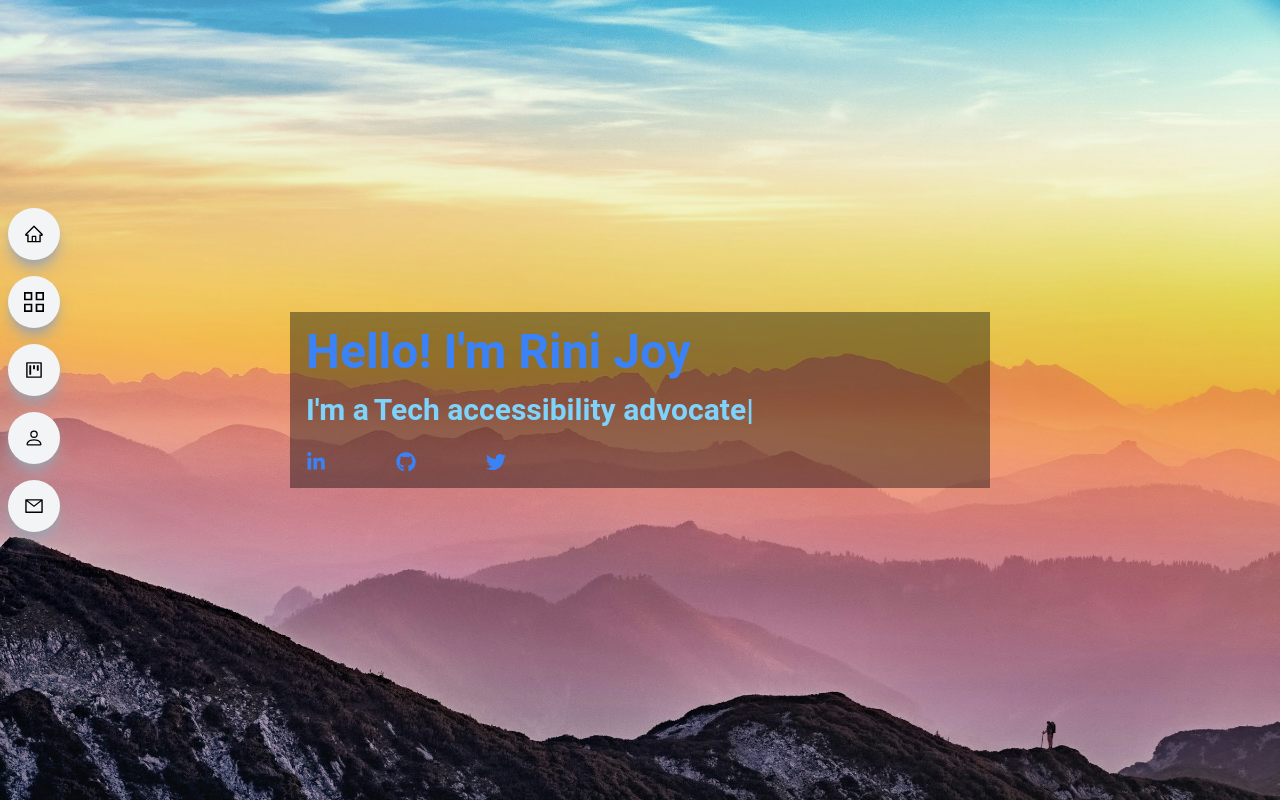
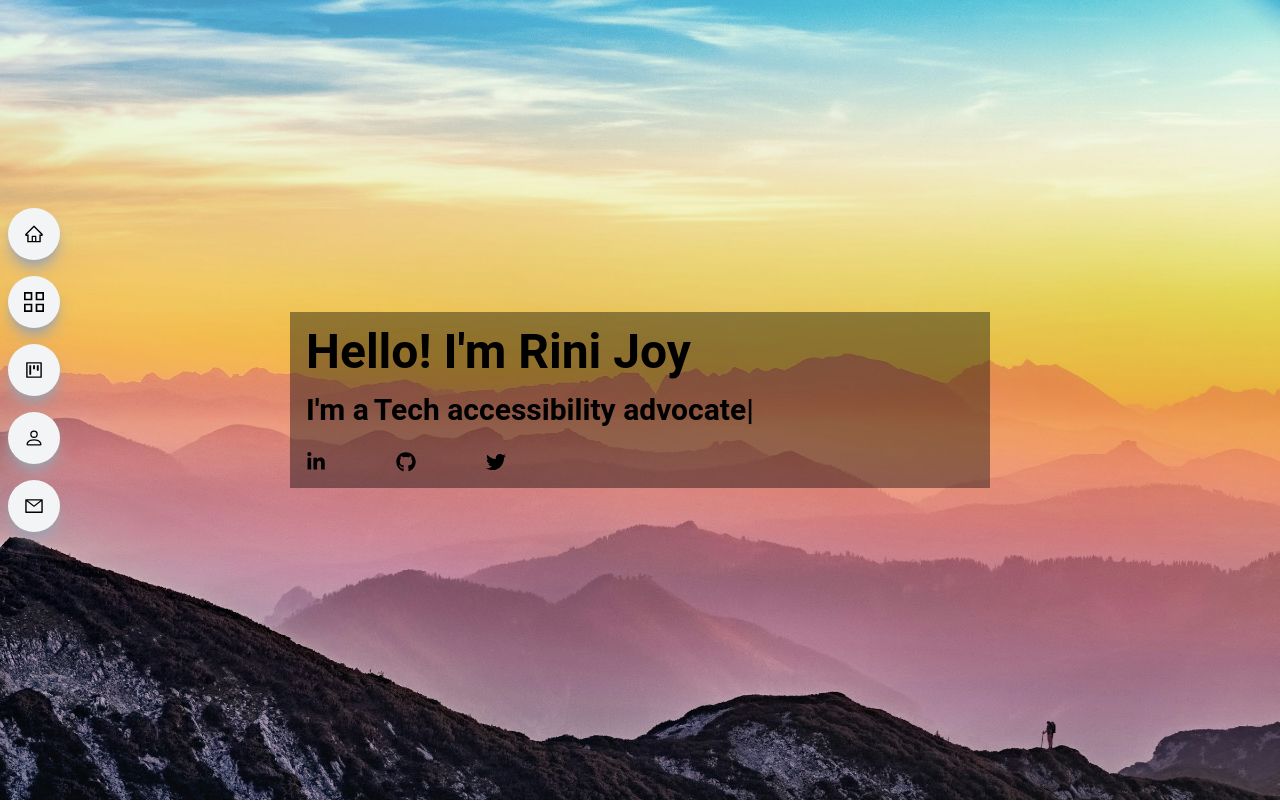
Before and after one commit to RiniJ7/rini-portfolio-v3, a React (Create React App) app: page / in a window 1280 px wide. Shown: the top 802 px of the page. Built offline with nearby package versions, Linux system fonts and the light colour scheme.

Commit message:
text color modified

```diff
--- a/src/components/Main.jsx
+++ b/src/components/Main.jsx
@@ -14,11 +14,11 @@ const Main = () => {
       <div className='w-full h-screen absolute top-0 left-0'>
         <div className='max-w-[700px] m-auto h-full w-full flex flex-col justify-center lg:items-start items-center'>
           <div className='w-full p-4  bg-black/40'>
-            <h1 className='sm:text-5xl text-4xl font-bold text-blue-500'>
+            <h1 className='sm:text-5xl text-4xl font-bold text-white-500'>
               Hello! I'm Rini Joy
             </h1>
 
-            <h2 className='flex sm:text-3xl text-2xl pt-4 text-sky-300'>
+            <h2 className='flex sm:text-3xl text-2xl pt-4 text-white-300'>
               I'm a
               <TypeAnimation
                 sequence={[
@@ -39,7 +39,7 @@ const Main = () => {
               />
             </h2>
 
-            <div className='flex justify-between pt-6 max-w-[200px] w-full text-blue-500'>
+            <div className='flex justify-between pt-6 max-w-[200px] w-full text-white-500'>
               <FaLinkedinIn
                 className='cursor-pointer'
                 onClick={() => {
```
